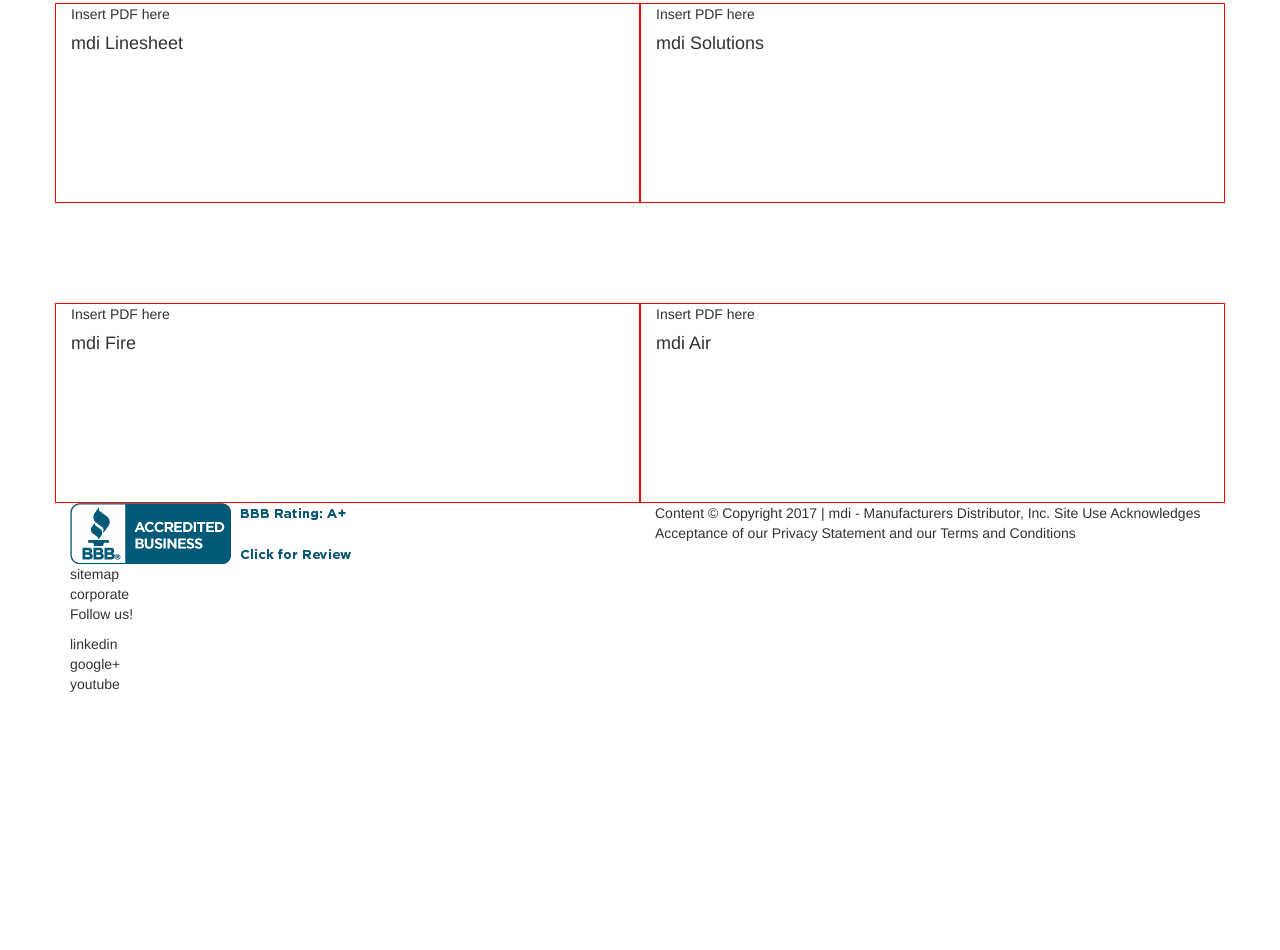
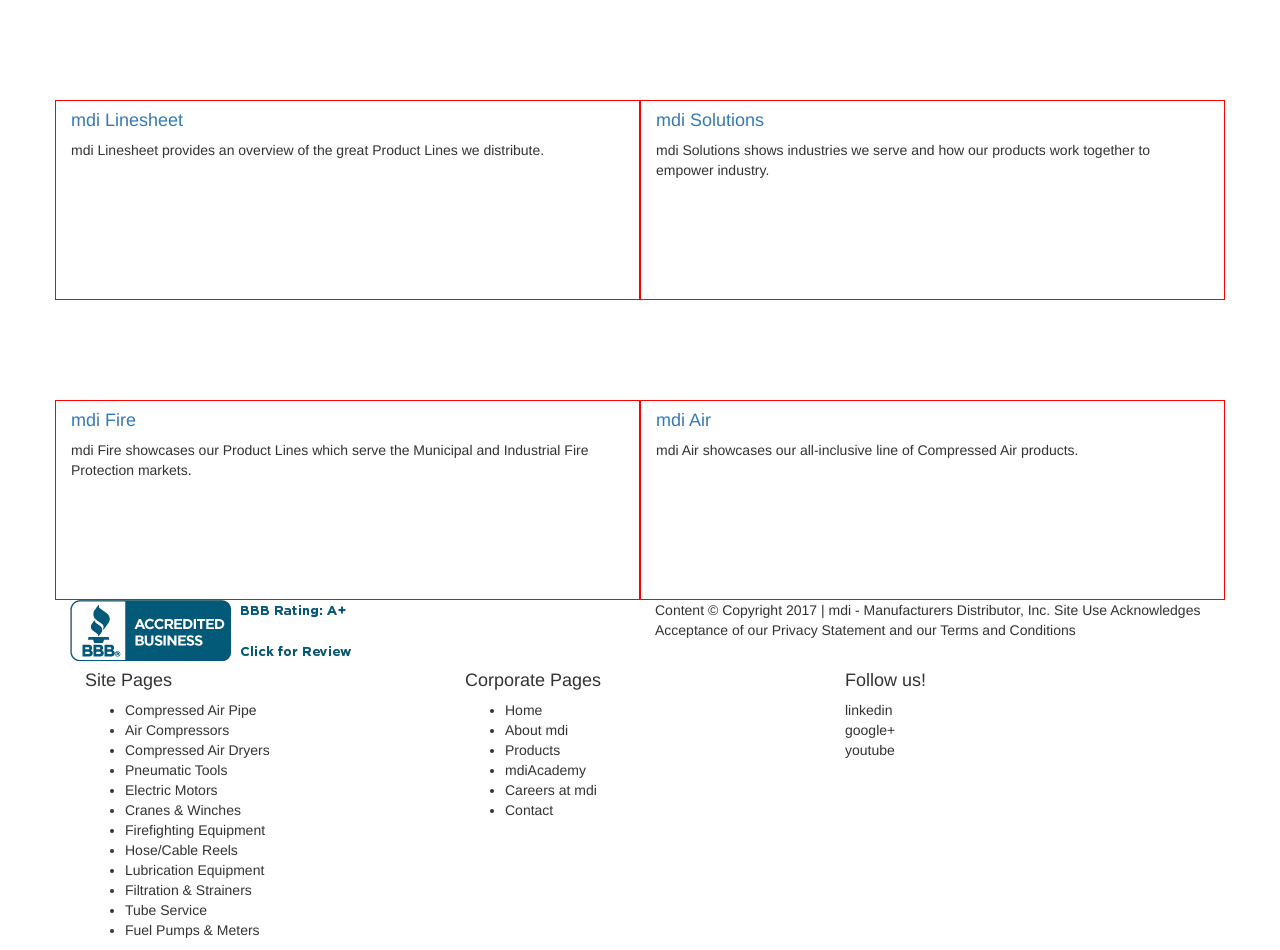
Before and after one commit to ctiller15/mdisales, a plain HTML site: page index.html in a window 1280 px wide. Shown: the part 1645-2595 px from the top of the page. Before the commit the page ends 2339 px from the top, so only its background shows below. Drawn offline with nearby package versions, Linux system fonts and the light colour scheme.

Commit message:
Add in pdf files and footer links

```diff
--- a/index.html
+++ b/index.html
@@ -55,8 +55,8 @@
 
 		<div class="social">
 			<ul>
-				<li>share</li>
-				<li>print</li>
+				<li class="pull-right">share</li>
+				<li class="pull-right">print</li>
 			</ul>
 		</div>
 
@@ -64,23 +64,33 @@
 			<div class="contact col-lg-3">
 				<div>
 					<h4>Call Us:</h4>
+					<p>(727) 847 - 4900</p>
 				</div>
 				<div>
 					<h4>Get Free Quote:</h4>
+					<a href="#">Contact Form</a>
 				</div>
 				<div>
 					<h4>Hours:</h4>
+					<p>7:30AM - 5:30PM ET</p>
+					<p>Monday - Friday</p>
 				</div>
 			</div>
 			<div class="products col-lg-4">
 				<h2>What mdi can do for you</h2>
 				<p>Our Expert sales team is dedicated to learning the ins and outs of our products through regular training sessions and hands-on experience. We take the time to get to know your needs in order to provide your business with the best possible solution. Take a look at all of the Industries and Products which mdi serves!</p>
+
+				<a class="btn btn-lg btn-default" href="#">Product Line</a>
 			</div>
 			<div class="careers col-lg-4">
 				<h2>Careers at mdi</h2>
 				<p>Join the mdi team and become a part of a fast-paced and quickly growing family company. See what positions are available and apply online.</p>
+				<a class="btn btn-lg btn-default" href="#">Careers</a>
 			</div>
 		</div>
+
+		<hr>
+
 		<div class="row">
 			<div class="branch-text col-lg-6">
 				<h3>mdi Houston Branch Grand Opening!</h3>
@@ -107,11 +117,13 @@
 				<button class="btn btn-lg">
 					Email
 				</button>
+				<p>Email us with your needs and specifications and a mdi Product Expert will get in touch with you.</p>
 			</div>
 			<div class="col-lg-6">
 				<button class="btn btn-lg">
 					Call Us
 				</button>
+				<p>Call us between 7:30AM and 5:30PM ET to speak with a mdi Product Expert.</p>
 			</div>
 		</div>
 
@@ -134,20 +146,34 @@
 
 		<div class="row" id="literature">
 			<h2 class="col-lg-12 text-center">mdi Literature</h2>
+			<hr>
+
 			<div class="col-lg-6 literature">
-				<div>Insert PDF here</div>
+				<a href="assets/Linesheet_mdi.pdf">
 					<h4>mdi Linesheet</h4>
+				</a>
+				<p>mdi Linesheet provides an overview of the great Product Lines we distribute.</p>
 			</div>
+
 			<div class="col-lg-6 literature">
-				<div>Insert PDF here</div>
+				<a href="assets/mdi-solutions.pdf">
 					<h4>mdi Solutions</h4>
+				</a>
+				<p>mdi Solutions shows industries we serve and how our products work together to empower industry.</p>
 			</div>
-			<div class="col-lg-6 literature">			<div>Insert PDF here</div>
+
+			<div class="col-lg-6 literature">
+				<a href="assets/mdiFire.pdf">
 					<h4>mdi Fire</h4>
+				</a>
+				<p>mdi Fire showcases our Product Lines which serve the Municipal and Industrial Fire Protection markets.</p>
 			</div>
+
 			<div class="col-lg-6 literature">
-				<div>Insert PDF here</div>
+				<a href="assets/mdiAir.pdf">
 					<h4>mdi Air</h4>
+				</a>
+				<p>mdi Air showcases our all-inclusive line of Compressed Air products.</p>
 			</div>
 
 		</div>
@@ -166,22 +192,50 @@
 				</div>
 			</div>
 		</div>
+	</div>
 
 		<footer>
-			<nav class="sitemap">
-				sitemap
+			<div class="container">
+				<div class="sitemap col-lg-4">
+					<h4>Site Pages</h4>
+					<nav class="site-pages">
+						<ul>
+							<li>Compressed Air Pipe</li>
+							<li>Air Compressors</li>
+							<li>Compressed Air Dryers</li>
+							<li>Pneumatic Tools</li>
+							<li>Electric Motors</li>
+							<li>Cranes & Winches</li>
+							<li>Firefighting Equipment</li>
+							<li>Hose/Cable Reels</li>
+							<li>Lubrication Equipment</li>
+							<li>Filtration & Strainers</li>
+							<li>Tube Service</li>
+							<li>Fuel Pumps & Meters</li>
+						</ul>
 					</nav>
-			<nav class="corporate">
-				corporate
-			</nav>
-			<div class="social-links">
-				<p>Follow us!</p>
+				</div>
+				<div class="corporate col-lg-4">
+					<h4>Corporate Pages</h4>
+					<ul>
+						<li>Home</li>
+						<li>About mdi</li>
+						<li>Products</li>
+						<li>mdiAcademy</li>
+						<li>Careers at mdi</li>
+						<li>Contact</li>
+					</ul>
+				</div>
+				<div class="social-links col-lg-4">
+					<h4>Follow us!</h4>
+					<nav>
 						<div>linkedin</div>
 						<div>google+</div>
 						<div>youtube</div>
+					</nav>
+				</div>
 			</div>
 		</footer>
-		</div>
 
 	</body>
 	<script
```
Also changed, not shown: assets/linesheet.png (added), assets/mdiair.png (added), assets/mdifire.png (added), assets/mdisolutions.png (added), 4 other files. Lines whose indentation alone changed are shown as unchanged.
